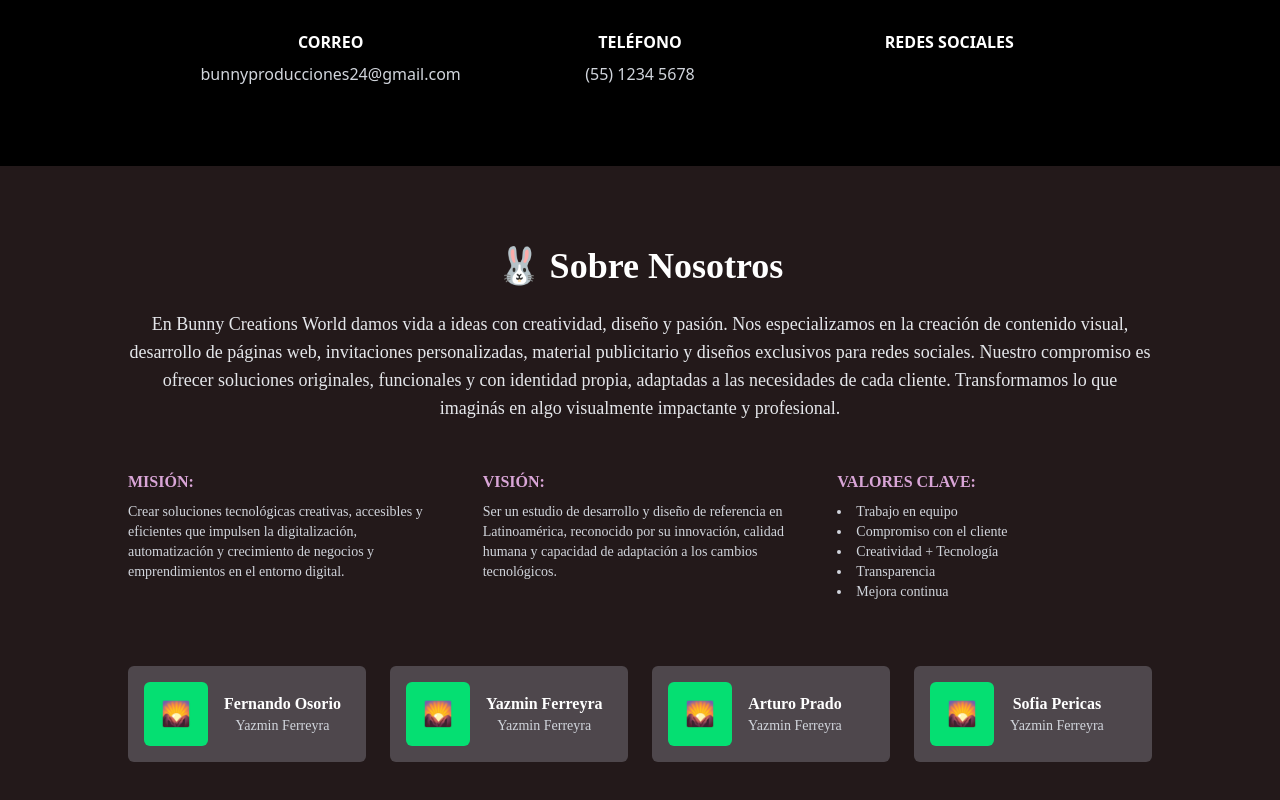
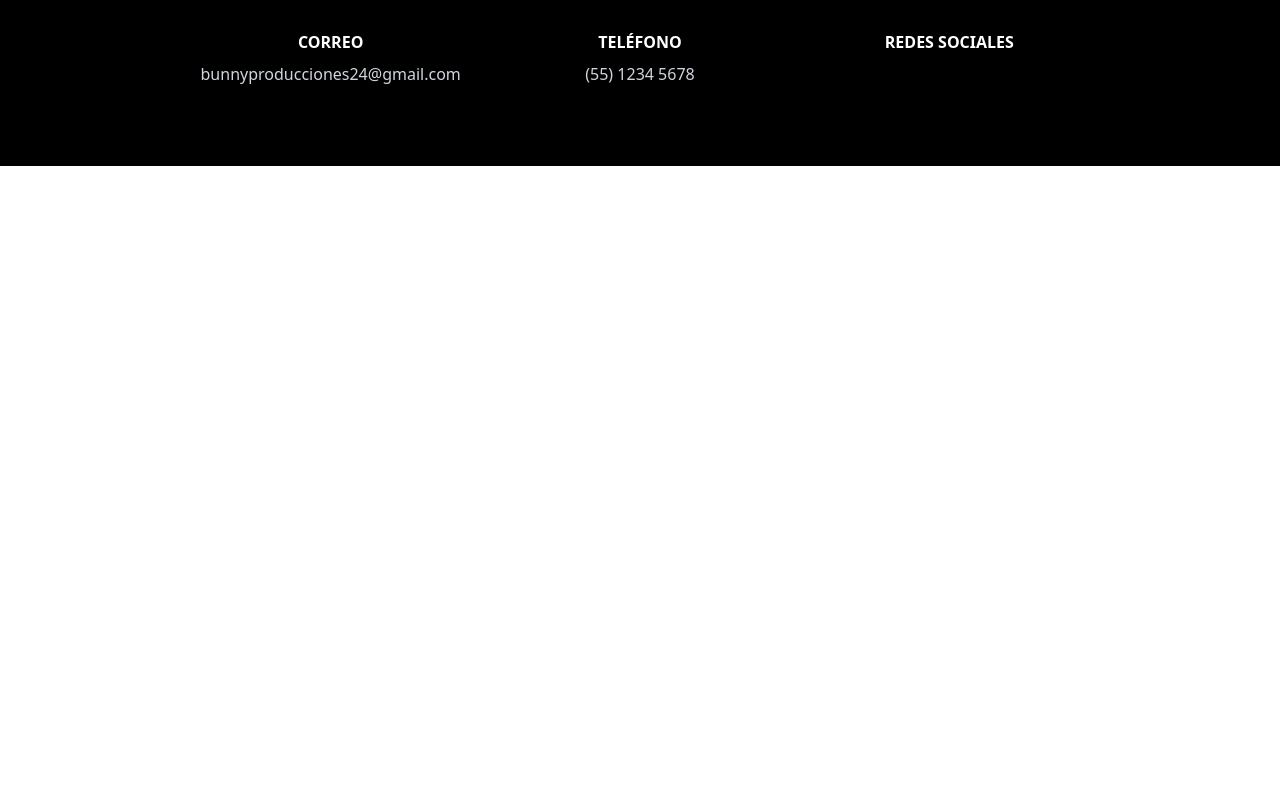
Before and after one commit to YazminFerreyra23/bunny, a React (Vite) app: page / in a window 1280 px wide. Shown: the part 3434-4234 px from the top of the page. After the commit the page ends 3600 px from the top, so only its background shows below. Built offline with nearby package versions, Linux system fonts and the light colour scheme.

Commit message:
que ofrecemos

```diff
--- a/src/App.jsx
+++ b/src/App.jsx
@@ -15,7 +15,7 @@ function App() {
       <Objetives />
       <WhyUs />
       <Contacto />
-      <SobreNosotros/>
+
     </>
   );
 }
```
Also changed, not shown: 1 other file (tests, documents, lock files or other folders).
